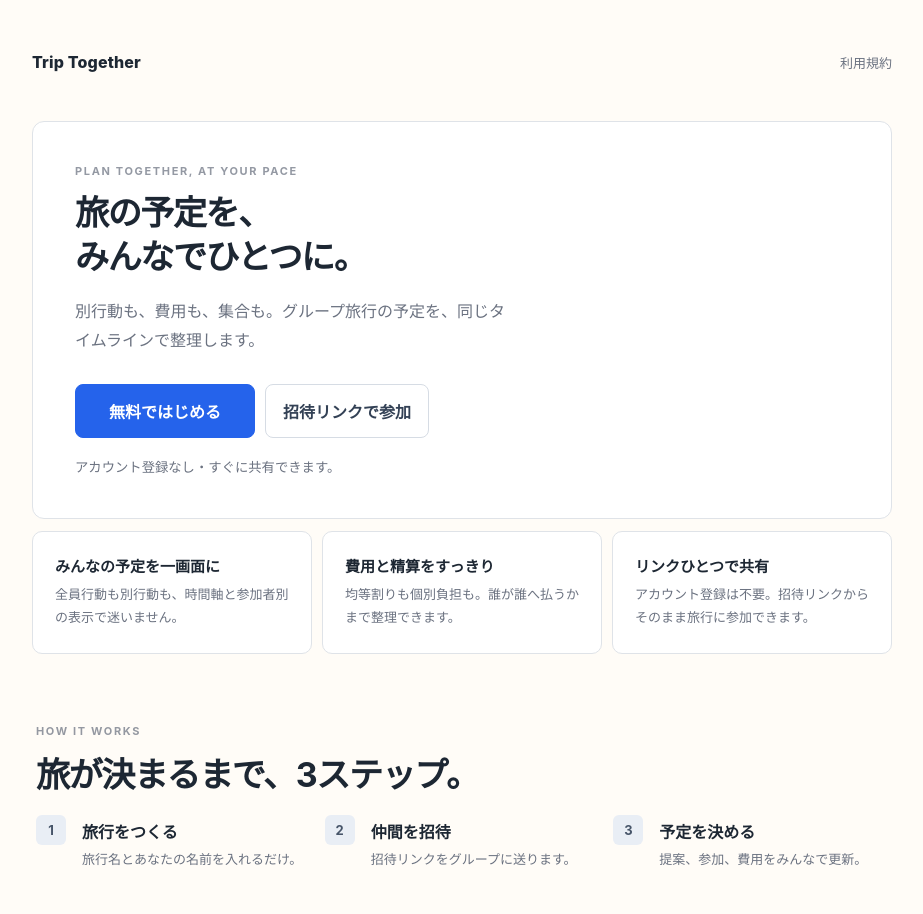
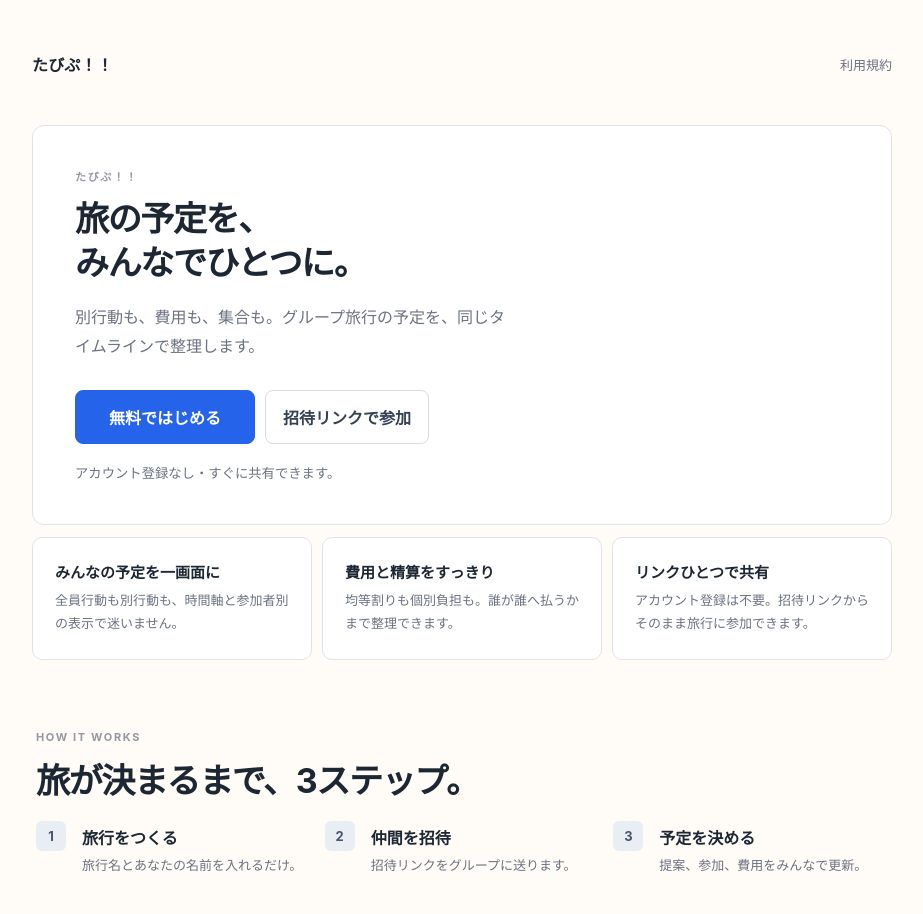
Before and after one commit to keitoku-shuta/trip-planner, a plain HTML site: page index.html in a window 1280 px wide. Shown: the top 914 px of the page, without its empty margins (178-1101 px from the left). Drawn offline with nearby package versions, Linux system fonts and the light colour scheme.

Commit message:
Rebrand app as たびぷ！！

```diff
--- a/index.html
+++ b/index.html
@@ -2,13 +2,13 @@
 <html lang="ja">
 <head>
   <meta charset="utf-8"><meta name="viewport" content="width=device-width,initial-scale=1">
-  <title>Trip Together</title><link rel="stylesheet" href="style.css">
+  <title>たびぷ！！</title><link rel="stylesheet" href="style.css">
 </head>
 <body>
-  <header id="siteHeader"><div><p class="eyebrow">GROUP TRIP PLANNER</p><h1 id="tripTitle">みんなの旅</h1><p id="tripDates" hidden></p></div><div class="headerActions"><button id="openTripSetupHeader" class="newTripButton">新しい旅行を作成</button><button id="identityButton" class="identity">操作中の参加者</button></div></header>
+  <header id="siteHeader"><div><p class="eyebrow">たびぷ！！</p><h1 id="tripTitle">みんなの旅</h1><p id="tripDates" hidden></p></div><div class="headerActions"><button id="openTripSetupHeader" class="newTripButton">新しい旅行を作成</button><button id="identityButton" class="identity">操作中の参加者</button></div></header>
   <section id="welcomeScreen" class="welcome" hidden>
-    <div class="homeNav"><a class="homeBrand" href="home.html"><span></span>Trip Together</a><a href="terms.html">利用規約</a></div>
-    <div class="welcomeInner"><p class="eyebrow">PLAN TOGETHER, AT YOUR PACE</p><h2>旅の予定を、<br>みんなでひとつに。</h2><p>別行動も、費用も、集合も。グループ旅行の予定を、同じタイムラインで整理します。</p><div class="welcomeActions"><button id="openTripSetup" class="primary">無料ではじめる</button><button id="openJoinInfo" class="welcomeSecondary">招待リンクで参加</button></div><small>アカウント登録なし・すぐに共有できます。</small></div>
+    <div class="homeNav"><a class="homeBrand" href="home.html"><span></span>たびぷ！！</a><a href="terms.html">利用規約</a></div>
+    <div class="welcomeInner"><p class="eyebrow">たびぷ！！</p><h2>旅の予定を、<br>みんなでひとつに。</h2><p>別行動も、費用も、集合も。グループ旅行の予定を、同じタイムラインで整理します。</p><div class="welcomeActions"><button id="openTripSetup" class="primary">無料ではじめる</button><button id="openJoinInfo" class="welcomeSecondary">招待リンクで参加</button></div><small>アカウント登録なし・すぐに共有できます。</small></div>
     <div class="homeFeatures"><article><i>⌁</i><h3>みんなの予定を一画面に</h3><p>全員行動も別行動も、時間軸と参加者別の表示で迷いません。</p></article><article><i>¥</i><h3>費用と精算をすっきり</h3><p>均等割りも個別負担も。誰が誰へ払うかまで整理できます。</p></article><article><i>↗</i><h3>リンクひとつで共有</h3><p>アカウント登録は不要。招待リンクからそのまま旅行に参加できます。</p></article></div>
     <section class="homeSteps"><p class="eyebrow">HOW IT WORKS</p><h2>旅が決まるまで、3ステップ。</h2><div><article><b>1</b><h3>旅行をつくる</h3><p>旅行名とあなたの名前を入れるだけ。</p></article><article><b>2</b><h3>仲間を招待</h3><p>招待リンクをグループに送ります。</p></article><article><b>3</b><h3>予定を決める</h3><p>提案、参加、費用をみんなで更新。</p></article></div></section>
   </section>
```
